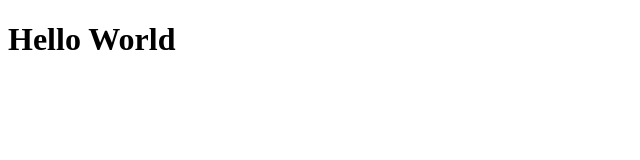
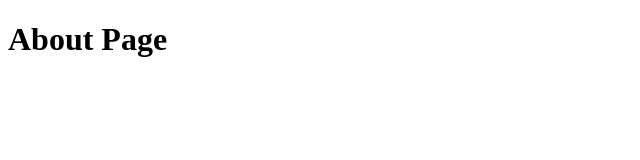
Before and after one commit to Bear29ers/primer-nuxt, a Nuxt app in the folder 01_basic/: page /about in a window 1280 px wide. Shown: the top 160 px of the page, without its empty margins (0-640 px from the left). Built offline with nearby package versions, Linux system fonts and the light colour scheme.

Commit message:
feat: :sparkles: pagesディレクトリ

```diff
--- a/01_basic/app.vue
+++ b/01_basic/app.vue
@@ -1,3 +1,5 @@
 <template>
-  <h1>Hello World</h1>
+  <div>
+    <NuxtPage />
+  </div>
 </template>
--- /dev/null
+++ b/01_basic/pages/about.vue
@@ -0,0 +1,5 @@
+<script lang="ts" setup></script>
+
+<template>
+  <h1>About Page</h1>
+</template>
--- /dev/null
+++ b/01_basic/pages/index.vue
@@ -0,0 +1,5 @@
+<script lang="ts" setup></script>
+
+<template>
+  <h1>Main Page</h1>
+</template>
```
